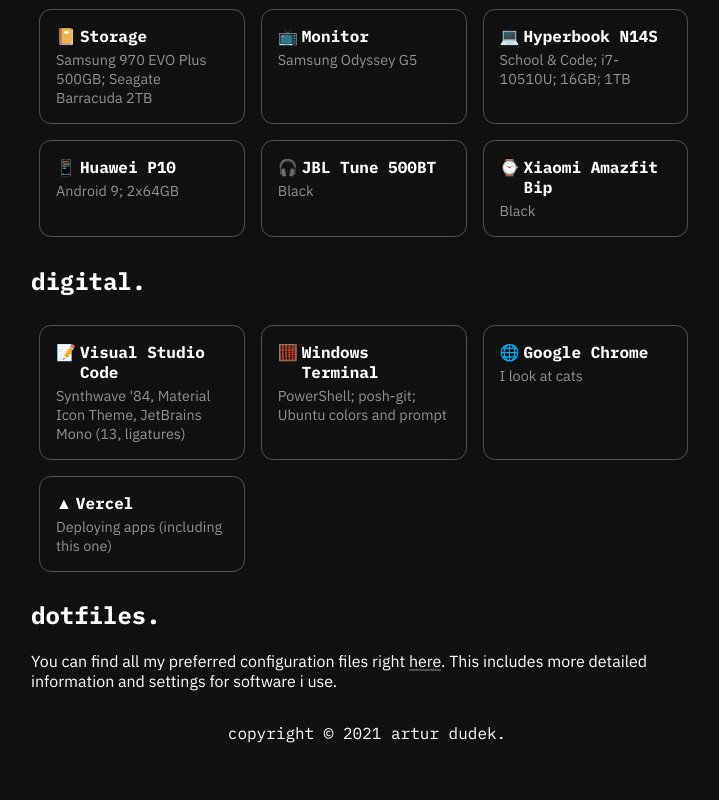
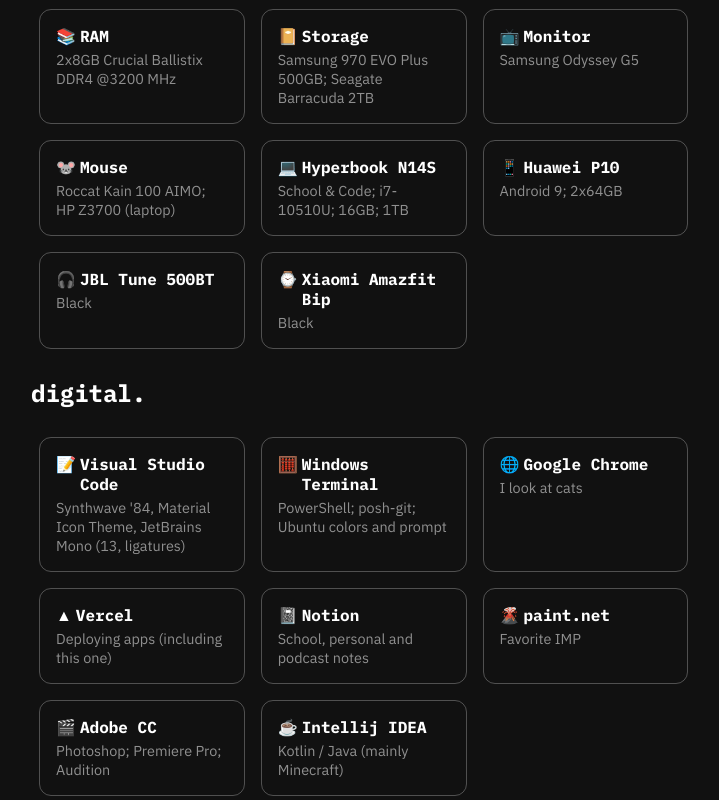
Before and after one commit to datejer/dudek.sh, a Next.js app: page /uses in a window 1280 px wide. Shown: the part 360-1160 px from the top of the page, without its empty margins (273-992 px from the left). Before the commit the page ends 1119 px from the top, so only its background shows below. Built offline with nearby package versions, Linux system fonts and the light colour scheme.

Commit message:
:bento: Expand uses page

```diff
--- a/components/UsesPage/UsesPage.tsx
+++ b/components/UsesPage/UsesPage.tsx
@@ -28,7 +28,7 @@ export function UsesPage() {
         <li className={styles.itemWrapper}>
           <div className={styles.item}>
             <div className={styles.itemTitleWrapper}>
-              🎨
+              <span aria-hidden="true">🎨</span>
               <h3 className={styles.itemTitle}>GPU</h3>
             </div>
             <p className={styles.itemDesc}>Gigabyte RTX 2060 OC</p>
@@ -37,7 +37,16 @@ export function UsesPage() {
         <li className={styles.itemWrapper}>
           <div className={styles.item}>
             <div className={styles.itemTitleWrapper}>
-              📚
+              <span aria-hidden="true">🧩</span>
+              <h3 className={styles.itemTitle}>Motherboard</h3>
+            </div>
+            <p className={styles.itemDesc}>Gigabyte B450 AORUS ELITE V2</p>
+          </div>
+        </li>
+        <li className={styles.itemWrapper}>
+          <div className={styles.item}>
+            <div className={styles.itemTitleWrapper}>
+              <span aria-hidden="true">📚</span>
               <h3 className={styles.itemTitle}>RAM</h3>
             </div>
             <p className={styles.itemDesc}>2x8GB Crucial Ballistix DDR4 @3200 MHz</p>
@@ -46,7 +55,7 @@ export function UsesPage() {
         <li className={styles.itemWrapper}>
           <div className={styles.item}>
             <div className={styles.itemTitleWrapper}>
-              📔
+              <span aria-hidden="true">📔</span>
               <h3 className={styles.itemTitle}>Storage</h3>
             </div>
             <p className={styles.itemDesc}>Samsung 970 EVO Plus 500GB; Seagate Barracuda 2TB</p>
@@ -55,7 +64,7 @@ export function UsesPage() {
         <li className={styles.itemWrapper}>
           <div className={styles.item}>
             <div className={styles.itemTitleWrapper}>
-              📺
+              <span aria-hidden="true">📺</span>
               <h3 className={styles.itemTitle}>Monitor</h3>
             </div>
             <p className={styles.itemDesc}>Samsung Odyssey G5</p>
@@ -64,7 +73,16 @@ export function UsesPage() {
         <li className={styles.itemWrapper}>
           <div className={styles.item}>
             <div className={styles.itemTitleWrapper}>
-              💻
+              <span aria-hidden="true">🐭</span>
+              <h3 className={styles.itemTitle}>Mouse</h3>
+            </div>
+            <p className={styles.itemDesc}>Roccat Kain 100 AIMO; HP Z3700 (laptop)</p>
+          </div>
+        </li>
+        <li className={styles.itemWrapper}>
+          <div className={styles.item}>
+            <div className={styles.itemTitleWrapper}>
+              <span aria-hidden="true">💻</span>
               <h3 className={styles.itemTitle}>Hyperbook N14S</h3>
             </div>
             <p className={styles.itemDesc}>School & Code; i7-10510U; 16GB; 1TB</p>
@@ -73,7 +91,7 @@ export function UsesPage() {
         <li className={styles.itemWrapper}>
           <div className={styles.item}>
             <div className={styles.itemTitleWrapper}>
-              📱
+              <span aria-hidden="true">📱</span>
               <h3 className={styles.itemTitle}> Huawei P10</h3>
             </div>
             <p className={styles.itemDesc}>Android 9; 2x64GB</p>
@@ -82,7 +100,7 @@ export function UsesPage() {
         <li className={styles.itemWrapper}>
           <div className={styles.item}>
             <div className={styles.itemTitleWrapper}>
-              🎧
+              <span aria-hidden="true">🎧</span>
               <h3 className={styles.itemTitle}>JBL Tune 500BT</h3>
             </div>
             <p className={styles.itemDesc}>Black</p>
@@ -91,7 +109,8 @@ export function UsesPage() {
         <li className={styles.itemWrapper}>
           <div className={styles.item}>
             <div className={styles.itemTitleWrapper}>
-              ⌚<h3 className={styles.itemTitle}>Xiaomi Amazfit Bip</h3>
+              <span aria-hidden="true">⌚</span>
+              <h3 className={styles.itemTitle}>Xiaomi Amazfit Bip</h3>
             </div>
             <p className={styles.itemDesc}>Black</p>
           </div>
@@ -103,7 +122,7 @@ export function UsesPage() {
         <li className={styles.itemWrapper}>
           <div className={styles.item}>
             <div className={styles.itemTitleWrapper}>
-              📝
+              <span aria-hidden="true">📝</span>
               <h3 className={styles.itemTitle}>Visual Studio Code</h3>
             </div>
             <p className={styles.itemDesc}>
@@ -114,7 +133,7 @@ export function UsesPage() {
         <li className={styles.itemWrapper}>
           <div className={styles.item}>
             <div className={styles.itemTitleWrapper}>
-              🧮
+              <span aria-hidden="true">🧮</span>
               <h3 className={styles.itemTitle}>Windows Terminal</h3>
             </div>
             <p className={styles.itemDesc}>PowerShell; posh-git; Ubuntu colors and prompt</p>
@@ -123,7 +142,7 @@ export function UsesPage() {
         <li className={styles.itemWrapper}>
           <div className={styles.item}>
             <div className={styles.itemTitleWrapper}>
-              🌐
+              <span aria-hidden="true">🌐</span>
               <h3 className={styles.itemTitle}>Google Chrome</h3>
             </div>
             <p className={styles.itemDesc}>I look at cats</p>
@@ -132,9 +151,46 @@ export function UsesPage() {
         <li className={styles.itemWrapper}>
           <div className={styles.item}>
             <div className={styles.itemTitleWrapper}>
-              ▲<h3 className={styles.itemTitle}>Vercel</h3>
+              <span aria-hidden="true">▲</span>
+              <h3 className={styles.itemTitle}>Vercel</h3>
             </div>
             <p className={styles.itemDesc}>Deploying apps (including this one)</p>
+          </div>
+        </li>
+        <li className={styles.itemWrapper}>
+          <div className={styles.item}>
+            <div className={styles.itemTitleWrapper}>
+              <span aria-hidden="true">📓</span>
+              <h3 className={styles.itemTitle}>Notion</h3>
+            </div>
+            <p className={styles.itemDesc}>School, personal and podcast notes</p>
+          </div>
+        </li>
+        <li className={styles.itemWrapper}>
+          <div className={styles.item}>
+            <div className={styles.itemTitleWrapper}>
+              <span aria-hidden="true">🌋</span>
+              <h3 className={styles.itemTitle}>paint.net</h3>
+            </div>
+            <p className={styles.itemDesc}>Favorite IMP</p>
+          </div>
+        </li>
+        <li className={styles.itemWrapper}>
+          <div className={styles.item}>
+            <div className={styles.itemTitleWrapper}>
+              <span aria-hidden="true">🎬</span>
+              <h3 className={styles.itemTitle}>Adobe CC</h3>
+            </div>
+            <p className={styles.itemDesc}>Photoshop; Premiere Pro; Audition</p>
+          </div>
+        </li>
+        <li className={styles.itemWrapper}>
+          <div className={styles.item}>
+            <div className={styles.itemTitleWrapper}>
+              <span aria-hidden="true">☕</span>
+              <h3 className={styles.itemTitle}>Intellij IDEA</h3>
+            </div>
+            <p className={styles.itemDesc}>Kotlin / Java (mainly Minecraft)</p>
           </div>
         </li>
       </ul>
```
